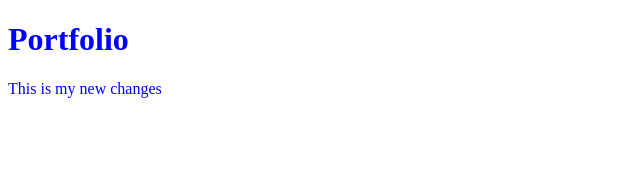
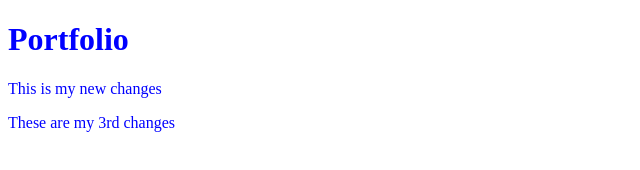
Before and after one commit to pkeogh1024/portfolio, a plain HTML site: page index.html in a window 1280 px wide. Shown: the whole page, without its empty margins (0-640 px from the left). Drawn offline with Linux system fonts and the light colour scheme.

Commit message:
3rd changes

```diff
--- a/index.html
+++ b/index.html
@@ -8,5 +8,6 @@
   <body>
   <h1>Portfolio</h1>
   <p>This is my new changes</p>
+  <p>These are my 3rd changes</p>
   </body>
 </html>
```
